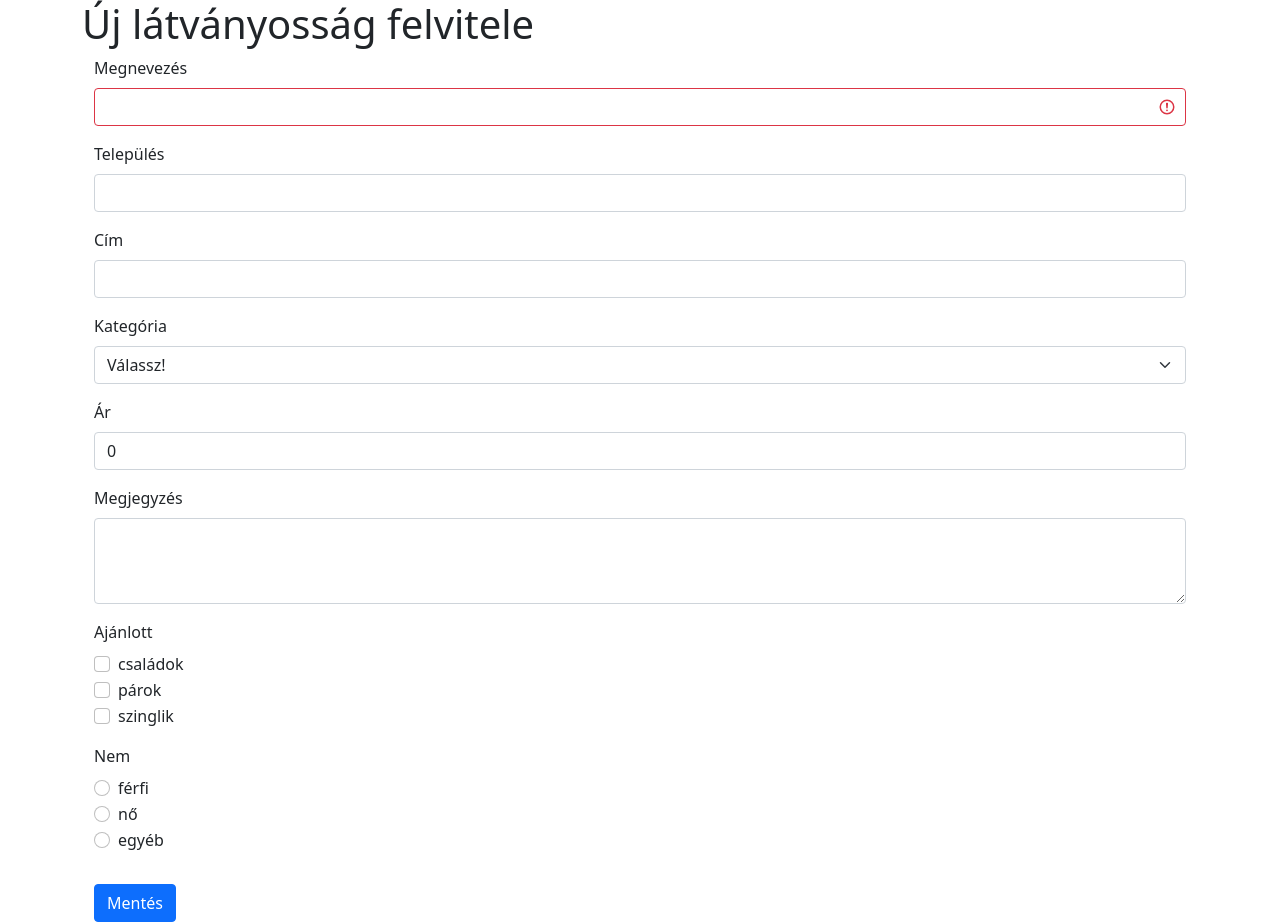
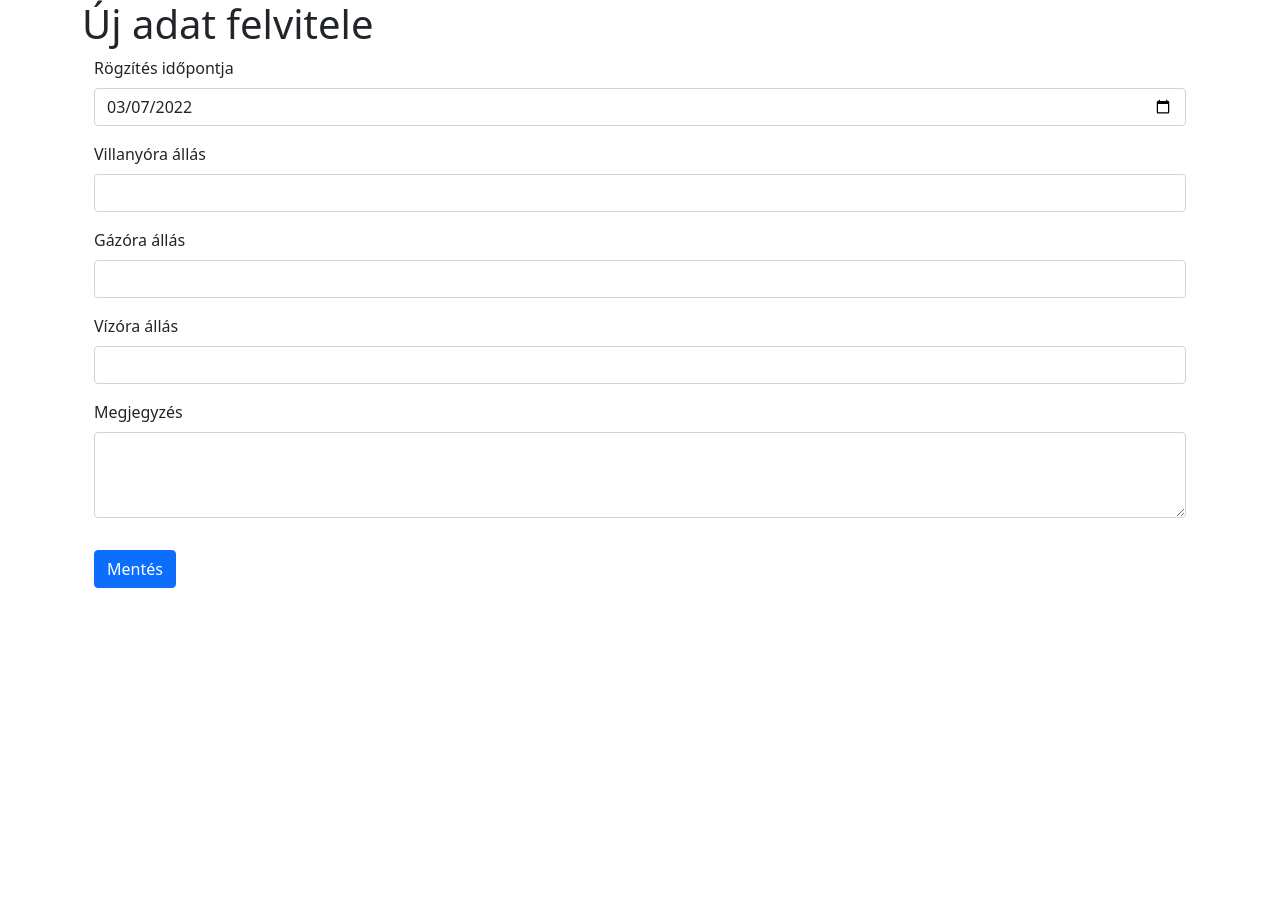
Before and after one commit to szg9/rezsi-app, a React (Create React App) app in the folder my-app/: page /attraction/new in a window 1280 px wide. After the commit the page ends 800 px from the top, so only its background shows below. Built offline with nearby package versions, Linux system fonts and the light colour scheme.

Commit message:
delete and edit feature done

```diff
--- a/my-app/src/App.js
+++ b/my-app/src/App.js
@@ -17,7 +17,7 @@ function App() {
     <Router>
       <Routes>
         <Route path="/attraction/new" element={<NewForm />} />
-        <Route path="/attraction/edit/:id" element={<EditForm />} />
+        <Route path="/attraction/edit/:id/:title" element={<EditForm />} />
         <Route path="/" element={<Attractions />} />
       </Routes>
     </Router>
--- a/my-app/src/EditForm.js
+++ b/my-app/src/EditForm.js
@@ -1,23 +1,13 @@
-import { useEffect, useState } from 'react';
 import { useParams } from 'react-router';
-import AttractionRepository from './repository/AttractionRepository';
 import Form from './Form';
 
 export default function EditForm() {
-    const { id } = useParams();
-    const [attraction, setAttraction] = useState(null);
-
-    useEffect(() => {
-        AttractionRepository.getOneById(id)
-            .then((atr) => {
-                setAttraction(atr);
-            });
-    }, [id]);
+    const { id, title } = useParams()
 
     return (
         <main className="container">
-            <h1>Látványosság módosítása</h1>
-            { attraction && <Form type={"edit"} attraction={attraction} />}
+            <h1>Adat szerkesztése: {title}</h1>
+            <Form type={"edit"} id={id} />
         </main>
     );
 }
--- a/my-app/src/Form.js
+++ b/my-app/src/Form.js
@@ -3,22 +3,15 @@ import InputSet from './InputSet';
 import Alert from './Alert';
 import AttractionRepository from './repository/AttractionRepository';
 
-export default function Form({ type, attraction }) {
-    const id = (type === 'edit') ? attraction.id : null;
-
+export default function Form({ type, id }) {
     const [inputValues, setInputValues] = useState(
-        type === 'edit'
-            ? attraction
-            : {
-                name: '',
-                settlement: '',
-                address: '',
-                category: '',
-                price: 0,
-                note: '',
-                recommended: [],
-                gender: ''
-            }
+        {
+            rogzites: makeTodayDate(),
+            villany_ora: '',
+            gaz_ora: '',
+            viz_ora: '',
+            comment: ''
+        }
     )
 
     const [formWasValidated, setFormWasValidated] = useState(false);
@@ -29,62 +22,55 @@ export default function Form({ type, attraction }) {
     })
 
     const [errors, setErrors] = useState({
-        fullName: '',
-        settlement: '',
-        address: '',
-        category: '',
-        price: '',
-        note: '',
-        recommended: '',
-        gender: ''
+        rogzites: '',
+        villany_ora: '',
+        gaz_ora: '',
+        viz_ora: '',
+        comment: '',
     })
 
     const references = {
-        name: useRef(),
-        settlement: useRef(),
-        address: useRef(),
-        category: useRef(),
-        price: useRef(),
-        note: useRef(),
-        recommended: useRef(),
-        gender: useRef()
+        rogzites: useRef(),
+        villany_ora: useRef(),
+        gaz_ora: useRef(),
+        viz_ora: useRef(),
+        comment: useRef(),
     };
-
-    //console.log(references);
 
     const errorTypes = {
         required: 'Hiányzó érték',
         length1000: 'Nem lehet több, mint 1000 karakter',
         negativePrice: 'Nem lehet kisebb, mint 0',
-        mustChooseOne: 'Legalább egyet kötelező kiválasztani'
     };
 
     const validators = {
-        name: {
+        rogzites: {
             required: isNotEmpty,
         },
-        settlement: {
+        villany_ora: {
             required: isNotEmpty,
+            negativePrice: isNotNegative
         },
-        address: {
+        gaz_ora: {
             required: isNotEmpty,
+            negativePrice: isNotNegative
         },
-        category: {
+        viz_ora: {
             required: isNotEmpty,
+            negativePrice: isNotNegative
         },
-        price: {
-            required: isNotEmpty,
-            negativePrice: isNotNegative,
-        },
-        note: {
+        comment: {
             length1000: isLengthLessThan1000
         },
-        recommended: {
-            mustChooseOne: isOneOptionChoosen,
-        },
-        gender: {
-            required: isNotEmpty,
-        },
+    };
+
+    function makeTodayDate() {
+        const now = new Date();
+        const year = now.getFullYear();
+        const month = ("0" + (now.getMonth() + 1)).slice(-2);
+        const day = ("0" + now.getDate()).slice(-2);
+        const todayDate = year + "-" + month + "-" + day;
+        return todayDate;
     }
 
     function isNotEmpty(value) {
@@ -97,10 +83,6 @@ export default function Form({ type, attraction }) {
 
     function isLengthLessThan1000(value) {
         return value.length <= 1000;
-    }
-
-    function isOneOptionChoosen(value) {
-        return value.length >= 1;
     }
 
     function handleInputChange(e) {
@@ -119,16 +101,6 @@ export default function Form({ type, attraction }) {
     function handleInputBlur(e) {
         const name = e.target.name;
         validateField(name);
-    }
-
-    function handleCheckboxChange(e) {
-        const checkbox = e.target;
-        setInputValues({
-            ...inputValues,
-            [checkbox.name]: checkbox.checked
-                ? [...inputValues.recommended, checkbox.value]
-                : inputValues.recommended.filter(value => value !== checkbox.value)
-        })
     }
 
     function validateField(fieldName) {
@@ -185,51 +157,37 @@ export default function Form({ type, attraction }) {
 
         if (isValid) {
             if (type === 'new') {
-                await AttractionRepository.insert(inputValues);
+                await AttractionRepository.insert({
+                    ...inputValues,
+                    rogzites: new Date(inputValues.rogzites)
+                });
                 setAlert({
                     message: 'Sikeres mentés',
                     type: 'success'
                 });
-                setInputValues({
-                    name: '',
-                    settlement: '',
-                    address: '',
-                    category: '',
-                    price: '',
-                    note: ''
-                })
             };
             if (type === 'edit') {
-                await AttractionRepository.update(id, inputValues)
+                await AttractionRepository.update(id, {
+                    ...inputValues,
+                    rogzites: new Date(inputValues.rogzites)
+                })
                 setAlert({
-                    message: 'Sikeres mentés',
+                    message: 'Sikeres módosítás',
                     type: 'success'
                 });
             }
             setFormWasValidated(false);
+            setInputValues({
+                rogzites: makeTodayDate(),
+                villany_ora: '',
+                gaz_ora: '',
+                viz_ora: '',
+                comment: ''
+            });
         } else {
             setFormWasValidated(true);
         }
     }
-
-    const categoryOptions = [
-        {
-            value: "",
-            text: "Válassz!"
-        },
-        {
-            value: "múzeum"
-        },
-        {
-            value: "étterem"
-        },
-        {
-            value: "építmény"
-        }
-    ];
-
-    const recommendedOptions = ['családok', 'párok', 'szinglik'];
-    const genderOptions = ['férfi', 'nő', 'egyéb'];
 
     return (
         <div className="container">
@@ -238,10 +196,10 @@ export default function Form({ type, attraction }) {
                 noValidate={true}
                 onSubmit={handleFormSubmit}>
                 <InputSet
-                    reference={references['name']}
-                    name="name"
-                    labelText="Megnevezés"
-                    type="text"
+                    reference={references['rogzites']}
+                    name="rogzites"
+                    labelText="Rögzítés időpontja"
+                    type="date"
                     errors={errors}
                     inputValues={inputValues}
                     handleInputBlur={handleInputBlur}
@@ -249,43 +207,9 @@ export default function Form({ type, attraction }) {
                     required={true}
                 />
                 <InputSet
-                    reference={references['settlement']}
-                    name="settlement"
-                    labelText="Település"
-                    type="text"
-                    errors={errors}
-                    inputValues={inputValues}
-                    handleInputBlur={handleInputBlur}
-                    handleInputChange={handleInputChange}
-                    required={true}
-                />
-                <InputSet
-                    reference={references['address']}
-                    name="address"
-                    labelText="Cím"
-                    type="text"
-                    errors={errors}
-                    inputValues={inputValues}
-                    handleInputBlur={handleInputBlur}
-                    handleInputChange={handleInputChange}
-                    required={true}
-                />
-                <InputSet
-                    reference={references['category']}
-                    name="category"
-                    labelText="Kategória"
-                    type="select"
-                    options={categoryOptions}
-                    errors={errors}
-                    inputValues={inputValues}
-                    handleInputBlur={handleInputBlur}
-                    handleInputChange={handleInputChange}
-                    required={true}
-                />
-                <InputSet
-                    reference={references['price']}
-                    name="price"
-                    labelText="Ár"
+                    reference={references['villany_ora']}
+                    name="villany_ora"
+                    labelText="Villanyóra állás"
                     type="number"
                     errors={errors}
                     inputValues={inputValues}
@@ -294,8 +218,30 @@ export default function Form({ type, attraction }) {
                     required={true}
                 />
                 <InputSet
-                    reference={references['note']}
-                    name="note"
+                    reference={references['gaz_ora']}
+                    name="gaz_ora"
+                    labelText="Gázóra állás"
+                    type="number"
+                    errors={errors}
+                    inputValues={inputValues}
+                    handleInputBlur={handleInputBlur}
+                    handleInputChange={handleInputChange}
+                    required={true}
+                />
+                <InputSet
+                    reference={references['viz_ora']}
+                    name="viz_ora"
+                    labelText="Vízóra állás"
+                    type="number"
+                    errors={errors}
+                    inputValues={inputValues}
+                    handleInputBlur={handleInputBlur}
+                    handleInputChange={handleInputChange}
+                    required={true}
+                />
+                <InputSet
+                    reference={references['comment']}
+                    name="comment"
                     labelText="Megjegyzés"
                     type="textarea"
                     errors={errors}
@@ -304,30 +250,6 @@ export default function Form({ type, attraction }) {
                     handleInputChange={handleInputChange}
                     required={false}
                 />
-                <InputSet
-                    reference={references['recommended']}
-                    name="recommended"
-                    labelText="Ajánlott"
-                    type="checkbox"
-                    options={recommendedOptions}
-                    errors={errors}
-                    inputValues={inputValues}
-                    handleInputBlur={handleInputBlur}
-                    handleInputChange={handleCheckboxChange}
-                    required={false}
-                />
-                <InputSet
-                    reference={references['gender']}
-                    name="gender"
-                    labelText="Nem"
-                    type="radio"
-                    options={genderOptions}
-                    errors={errors}
-                    inputValues={inputValues}
-                    handleInputBlur={handleInputBlur}
-                    handleInputChange={handleInputChange}
-                    required={true}
-                />
                 <button type="submit" className="btn btn-primary mt-3">Mentés</button>
             </form>
             {alert.message !== '' && <Alert message={alert.message} type={alert.type} />}
--- a/my-app/src/NewForm.js
+++ b/my-app/src/NewForm.js
@@ -3,7 +3,7 @@ import Form from './Form';
 export default function NewForm() {
   return (
     <main className="container">
-      <h1>Új látványosság felvitele</h1>
+      <h1>Új adat felvitele</h1>
       <Form type={"new"} />
     </main>
   );
```
Also changed, not shown: my-app/src/Attractions.js (+4 -4 lines), my-app/src/repository/AttractionRepository.js (+41 -52 lines).
